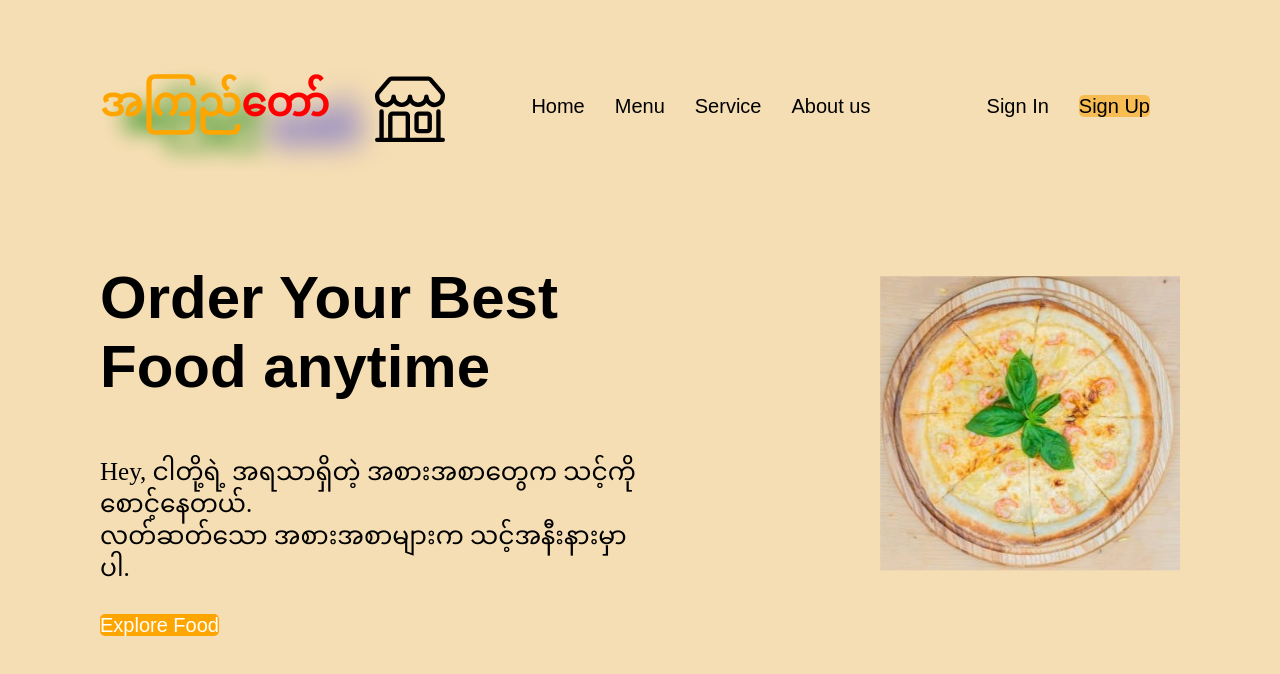
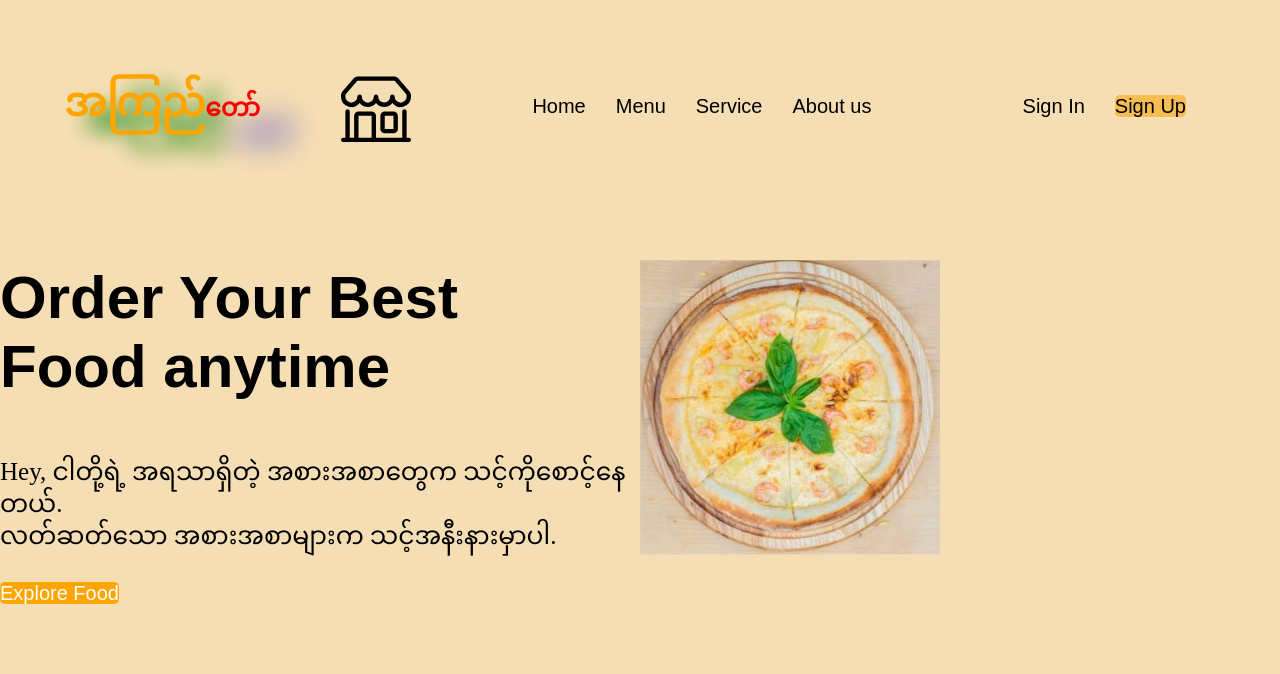
Before and after one commit to htetpaing998866-cell/my-food-website, a plain HTML site: page index.html in a window 1280 px wide. Drawn offline with Linux system fonts and the light colour scheme; some packages are replaced by stand-ins of ours; a script that the page names is missing; files whose address does not match are found by name.

Commit message:
Add files via upload

```diff
--- a/index.css
+++ b/index.css
@@ -4,15 +4,18 @@
     box-sizing: border-box;
 }
 body{
-    margin: 0 100px;
+    margin: 0 ;
+    padding: 0%;
     background-color: wheat;
+    overflow-x: hidden;
 }
 .nav{
     display: flex;
     width: 100%;
     justify-content: space-between;
     align-items: center;
-    padding: 30px 0;
+    padding: 30px 5%;
+    box-sizing: border-box;
 }
 .nav .logo h1{
     font-weight: 800;
@@ -23,7 +26,7 @@ body{
 }
 .nav .logo .lo{
     font-family: sans-serif;
-    font-size: 40px;
+    font-size: 25px;
     text-shadow: 30px 25px 30px rgb(6, 17, 222);
     color: red;
 }
@@ -63,7 +66,7 @@ body{
 }
 .content{
     display: grid;
-    grid-template-columns: 50% auto;
+    grid-template-columns: repeat(auto-fit,minmax(300px,1fr));
     justify-content: space-between;
     width: 100%;
     align-items: center;
```
